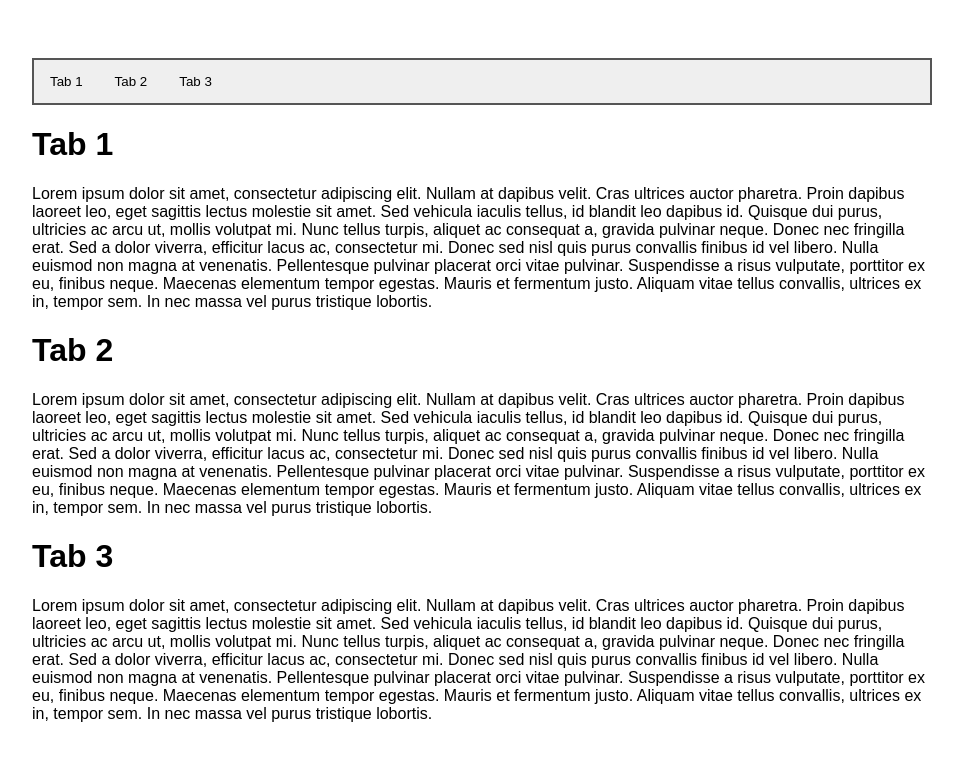
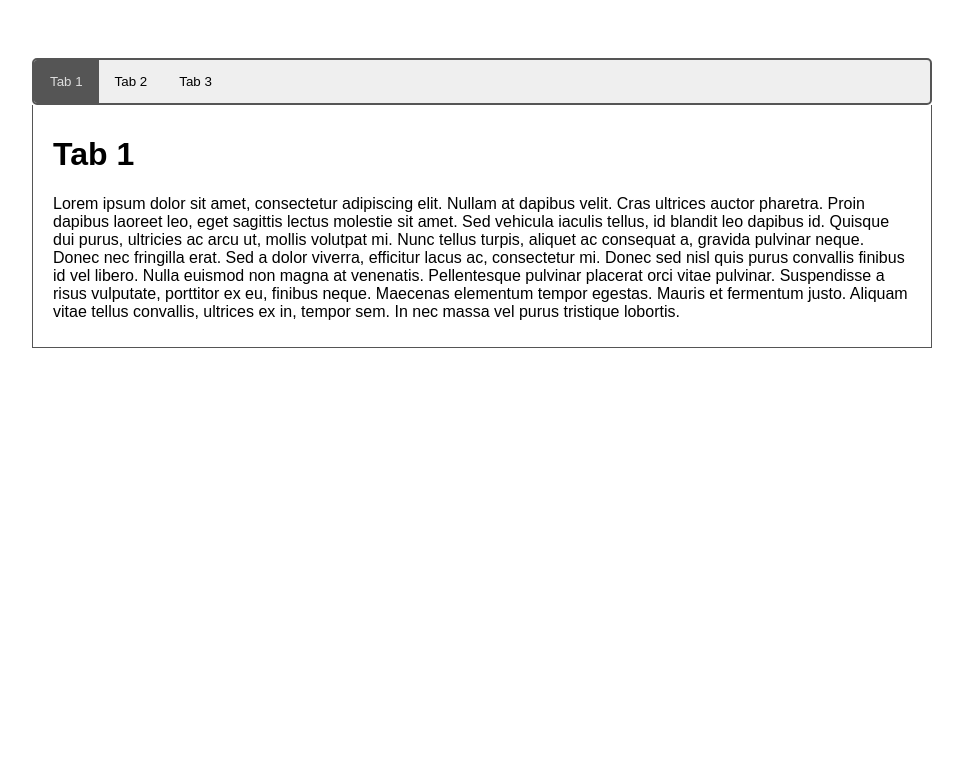
Before and after one commit to StojanMilosev/tabs, a plain HTML site: page index.html in a window 1280 px wide. Both pictures are taken after a click on the button "Tab 1". Shown: the whole page, without its empty margins (158-1121 px from the left). Drawn offline with Linux system fonts and the light colour scheme.

Commit message:
added necesary CSS styles and js funcionality

```diff
--- a/main.css
+++ b/main.css
@@ -12,6 +12,7 @@
     overflow: hidden;
     border: solid 2px #555555;
     background-color: #efefef;
+    border-radius: 5px;
 }
 .tab button{
     background-color: inherit;
@@ -20,7 +21,21 @@
     outline: none;
     cursor: pointer;
     padding: 14px 16px;
-    -webkit-transition: all 250ms ease-in-out;
-    -moz-transition: all 250ms ease-in-out;
-    transition: all 250ms ease-in-out;
+    -webkit-transition: all 200ms ease-in-out;
+    -moz-transition: all 200ms ease-in-out;
+    transition: all 200ms ease-in-out;
 }
+.tab button:hover{
+    background-color: #555;
+    color: #ddd;
+}
+.tab button.active{
+    background: #555;
+    color: #ddd;
+}
+.tab-content{
+    display: none;
+    padding: 10px 20px;
+    border: solid 1px #555;
+    border-top: none;
+}
--- a/main.js
+++ b/main.js
@@ -0,0 +1,18 @@
+function openTab(event, tabId){
+    var i,tab_content,tab_links;
+
+    tab_content = document.getElementsByClassName("tab-content");
+
+    for(i = 0; i<tab_content.length;i++){
+        tab_content[i].style.display = "none"
+    }
+
+    tab_links = document.getElementsByClassName("tab-link");
+
+    for(i = 0; i< tab_links.length; i++){
+        tab_links[i].className = tab_links[i].className.replace("active","");
+    }
+    //prikazivanje sadrzaja akivnog taba dodavajuci klasu "active"
+    document.getElementById(tabId).style.display = "block";
+    event.currentTarget.className += " active";
+};
```
